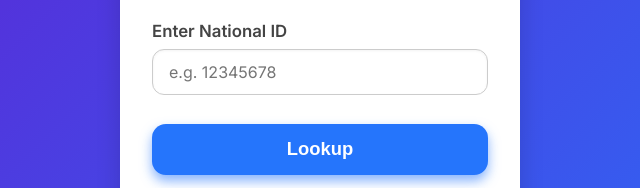
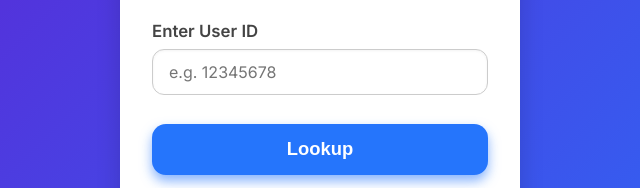
Before and after one commit to masomodigital/sms-credits-balance, a plain HTML site: page index.html in a window 1280 px wide. Shown: the part 395-583 px from the top of the page, 320-960 px from the left. Drawn offline with Linux system fonts and the light colour scheme.

Commit message:
Update index.html

```diff
--- a/index.html
+++ b/index.html
@@ -209,7 +209,7 @@
 />
     <h2 style="color: green;">CHECK SMS CREDITS BALANCE</h2>
 
-    <label for="nationalId">Enter National ID</label>
+    <label for="nationalId">Enter User ID</label>
     <input type="text" id="nationalId" placeholder="e.g. 12345678" />
     <button id="lookupBtn" aria-label="Lookup user by National ID">Lookup</button>
 
```
